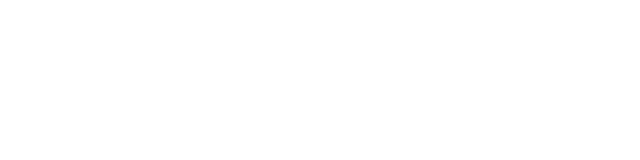
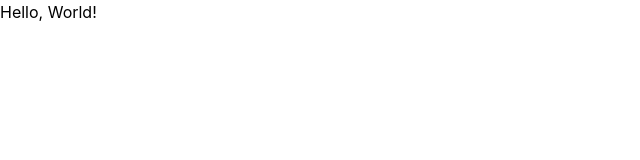
Before and after one commit to Yayawak/web-more-backup, a Next.js app: page / in a window 1280 px wide. Shown: the top 160 px of the page, without its empty margins (0-640 px from the left). Built offline with nearby package versions, Linux system fonts and the light colour scheme.

Commit message:
:hammer: Test commit

```diff
--- a/pages/index.tsx
+++ b/pages/index.tsx
@@ -3,7 +3,7 @@ import type { NextPage } from 'next'
 const Home: NextPage = () => {
   return (
     <>
-
+      <h1>Hello, World!</h1>
     </>
   )
 }
```
